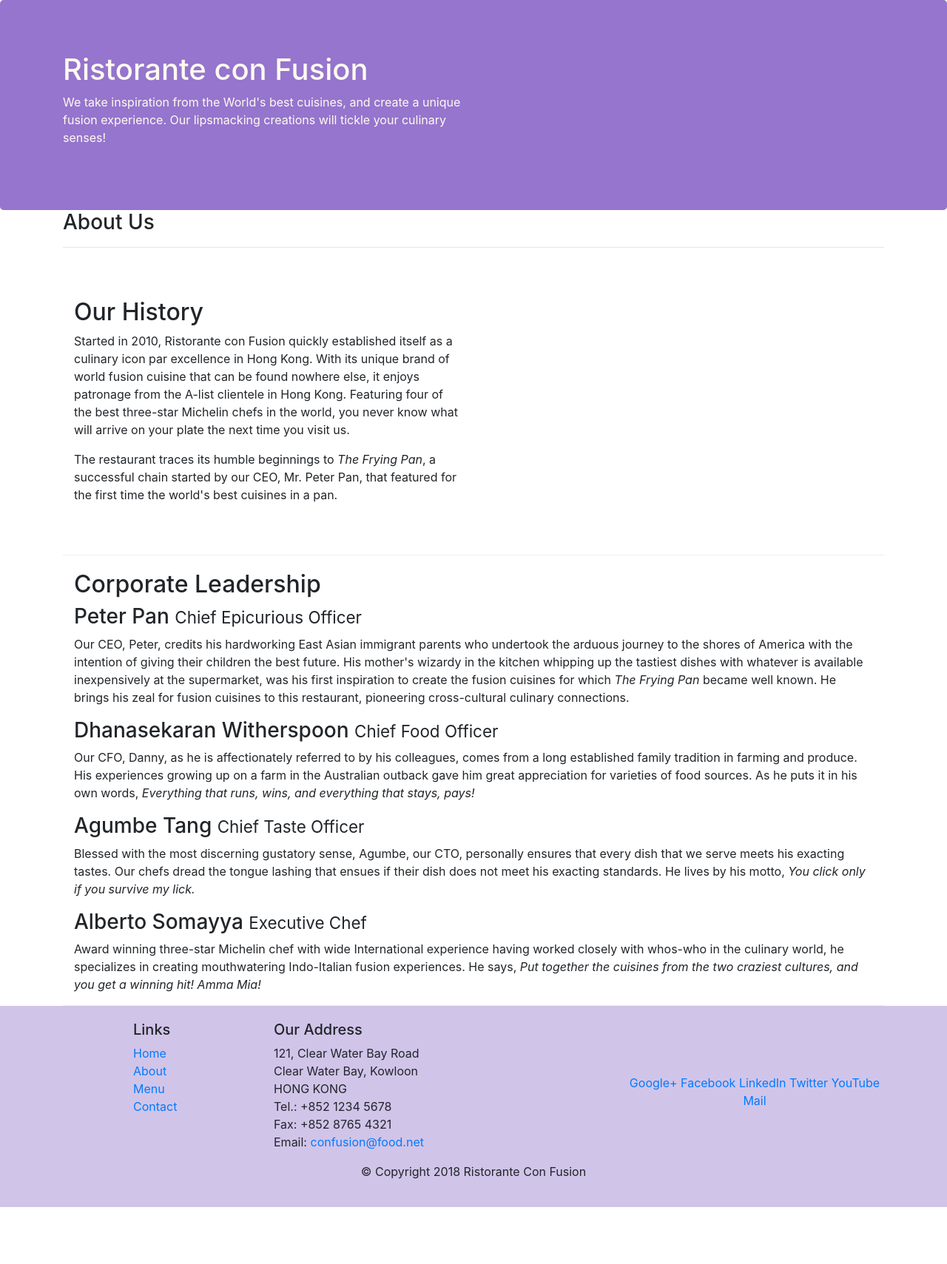
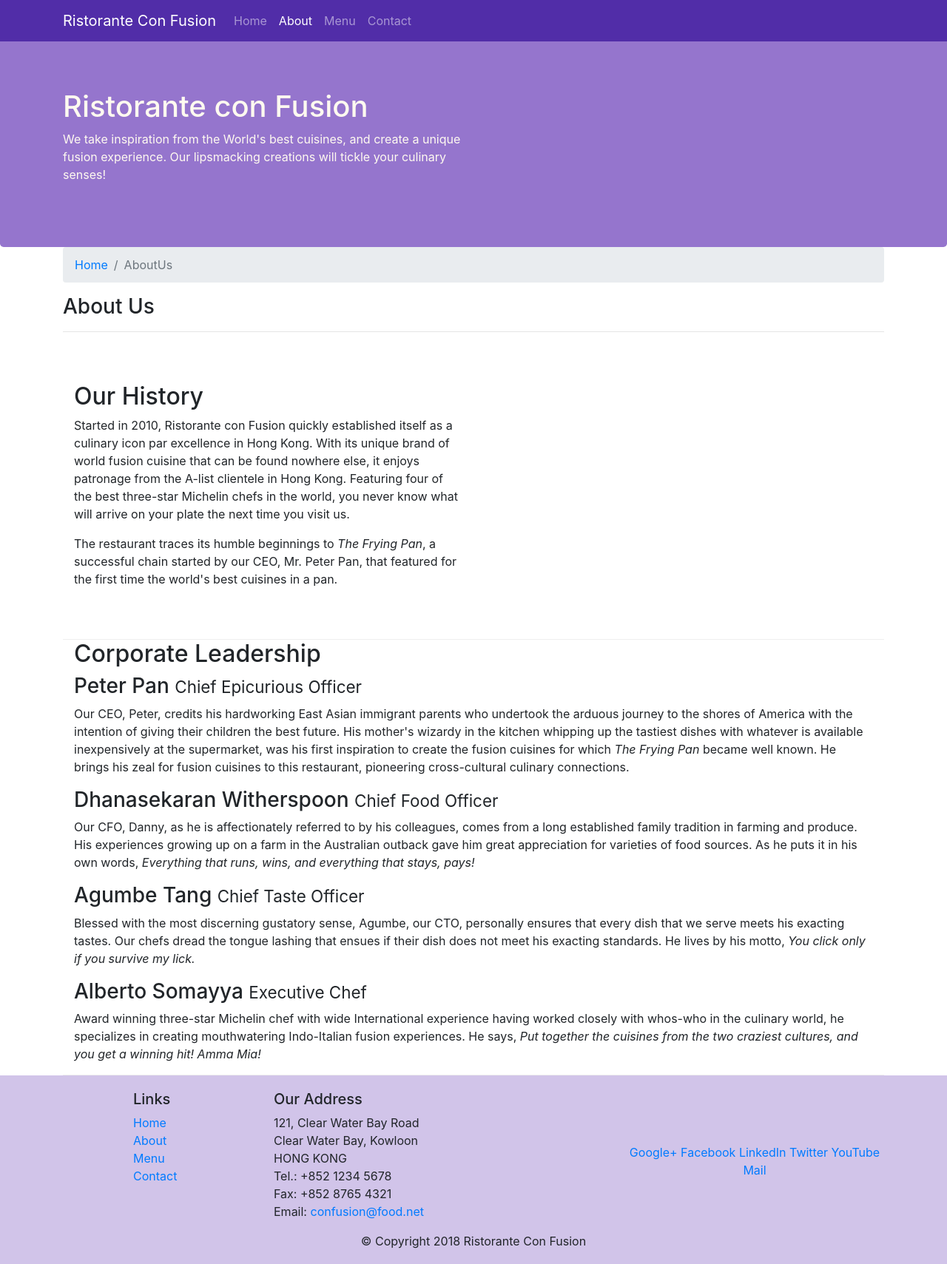
Before and after one commit to ShreyanshTripathi/node-bootstrap, a website: page aboutus.html in a window 1280 px wide. Shown: the top 1709 px of the page at 74% size. Before the commit the page ends 1632 px from the top, so only its background shows below. Drawn offline with nearby package versions, Linux system fonts and the light colour scheme.

Commit message:
Navbar and Breadcrumbs

```diff
--- a/aboutus.html
+++ b/aboutus.html
@@ -15,7 +15,22 @@
 </head>
 
 <body>
-
+    <nav class="navbar navbar-dark fixed-top navbar-expand-sm">
+        <div class="container">
+            <button class="navbar-toggler" type="button" data-toggle="collapse" data-target="#navbar">
+                <span class="navbar-toggler-icon"></span>
+            </button>
+            <a class="navbar-brand" href="#">Ristorante Con Fusion</a>
+            <div class="collapse navbar-collapse" id="navbar">
+                <ul class="navbar-nav mr-auto">
+                    <li class="nav-item"><a class="nav-link" href="./index.html">Home</a></li>
+                    <li class="nav-item active"><a class="nav-link" href="#">About</a></li>
+                    <li class="nav-item"><a class="nav-link" href="#">Menu</a></li>
+                    <li class="nav-item"><a class="nav-link" href="#">Contact</a></li>
+                </ul>
+            </div>
+        </div>
+    </nav>
     <header class="jumbotron">
         <div class="container">
             <div class="row">
@@ -30,6 +45,10 @@
     </header>
 
     <div class="container">
+        <ol class="col-12 breadcrumb">
+            <li class="breadcrumb-item"><a href="./index.html">Home</a></li>
+            <li class="breadcrumb-item active">AboutUs</li>
+        </ol>
         <div class="row">
             <div class="col-12">
                <h3>About Us</h3>
@@ -47,17 +66,17 @@
         </div>
 
 
-        <div class="row row-content align-items-center top-space">
+        <div class="row row-content align-self-center">
             <div class="col-12">
                 <h2>Corporate Leadership</h2>
                 <h3>Peter Pan <small>Chief Epicurious Officer</small></h3>
-                <p>Our CEO, Peter, credits his hardworking East Asian immigrant parents who undertook the arduous journey to the shores of America with the intention of giving their children the best future. His mother's wizardy in the kitchen whipping up the tastiest dishes with whatever is available inexpensively at the supermarket, was his first inspiration to create the fusion cuisines for which <em>The Frying Pan</em> became well known. He brings his zeal for fusion cuisines to this restaurant, pioneering cross-cultural culinary connections.</p>
+                <p class="d-none d-sm-block">Our CEO, Peter, credits his hardworking East Asian immigrant parents who undertook the arduous journey to the shores of America with the intention of giving their children the best future. His mother's wizardy in the kitchen whipping up the tastiest dishes with whatever is available inexpensively at the supermarket, was his first inspiration to create the fusion cuisines for which <em>The Frying Pan</em> became well known. He brings his zeal for fusion cuisines to this restaurant, pioneering cross-cultural culinary connections.</p>
                 <h3>Dhanasekaran Witherspoon <small>Chief Food Officer</small></h3>
-                <p>Our CFO, Danny, as he is affectionately referred to by his colleagues, comes from a long established family tradition in farming and produce. His experiences growing up on a farm in the Australian outback gave him great appreciation for varieties of food sources. As he puts it in his own words, <em>Everything that runs, wins, and everything that stays, pays!</em></p>
+                <p class="d-none d-sm-block">Our CFO, Danny, as he is affectionately referred to by his colleagues, comes from a long established family tradition in farming and produce. His experiences growing up on a farm in the Australian outback gave him great appreciation for varieties of food sources. As he puts it in his own words, <em>Everything that runs, wins, and everything that stays, pays!</em></p>
                 <h3>Agumbe Tang <small>Chief Taste Officer</small></h3>
-                <p>Blessed with the most discerning gustatory sense, Agumbe, our CTO, personally ensures that every dish that we serve meets his exacting tastes. Our chefs dread the tongue lashing that ensues if their dish does not meet his exacting standards. He lives by his motto, <em>You click only if you survive my lick.</em></p>
+                <p class="d-none d-sm-block">Blessed with the most discerning gustatory sense, Agumbe, our CTO, personally ensures that every dish that we serve meets his exacting tastes. Our chefs dread the tongue lashing that ensues if their dish does not meet his exacting standards. He lives by his motto, <em>You click only if you survive my lick.</em></p>
                 <h3>Alberto Somayya <small>Executive Chef</small></h3>
-                <p>Award winning three-star Michelin chef with wide International experience having worked closely with whos-who in the culinary world, he specializes in creating mouthwatering Indo-Italian fusion experiences. He says, <em>Put together the cuisines from the two craziest cultures, and you get a winning hit! Amma Mia!</em></p>
+                <p class="d-none d-sm-block">Award winning three-star Michelin chef with wide International experience having worked closely with whos-who in the culinary world, he specializes in creating mouthwatering Indo-Italian fusion experiences. He says, <em>Put together the cuisines from the two craziest cultures, and you get a winning hit! Amma Mia!</em></p>
             </div>
        </div>
 
@@ -69,7 +88,7 @@
                 <div class="col-4 offset-1 col-sm-2">
                     <h5>Links</h5>
                     <ul class="list-unstyled">
-                        <li><a href="#">Home</a></li>
+                        <li><a href="./index.html">Home</a></li>
                         <li><a href="#">About</a></li>
                         <li><a href="#">Menu</a></li>
                         <li><a href="#">Contact</a></li>
--- a/css/styles.css
+++ b/css/styles.css
@@ -29,6 +29,11 @@
     color: #0f0f0f;
 }
 
-.top-space{
-    margin-top: 20px;
+body{
+    padding: 50px 0px 50px 0px;
+    z-index: 0;
 }
+
+.navbar-dark{
+    background-color: #512DA8;
+}
```
Also changed, not shown: index.html (+17 -2 lines).
